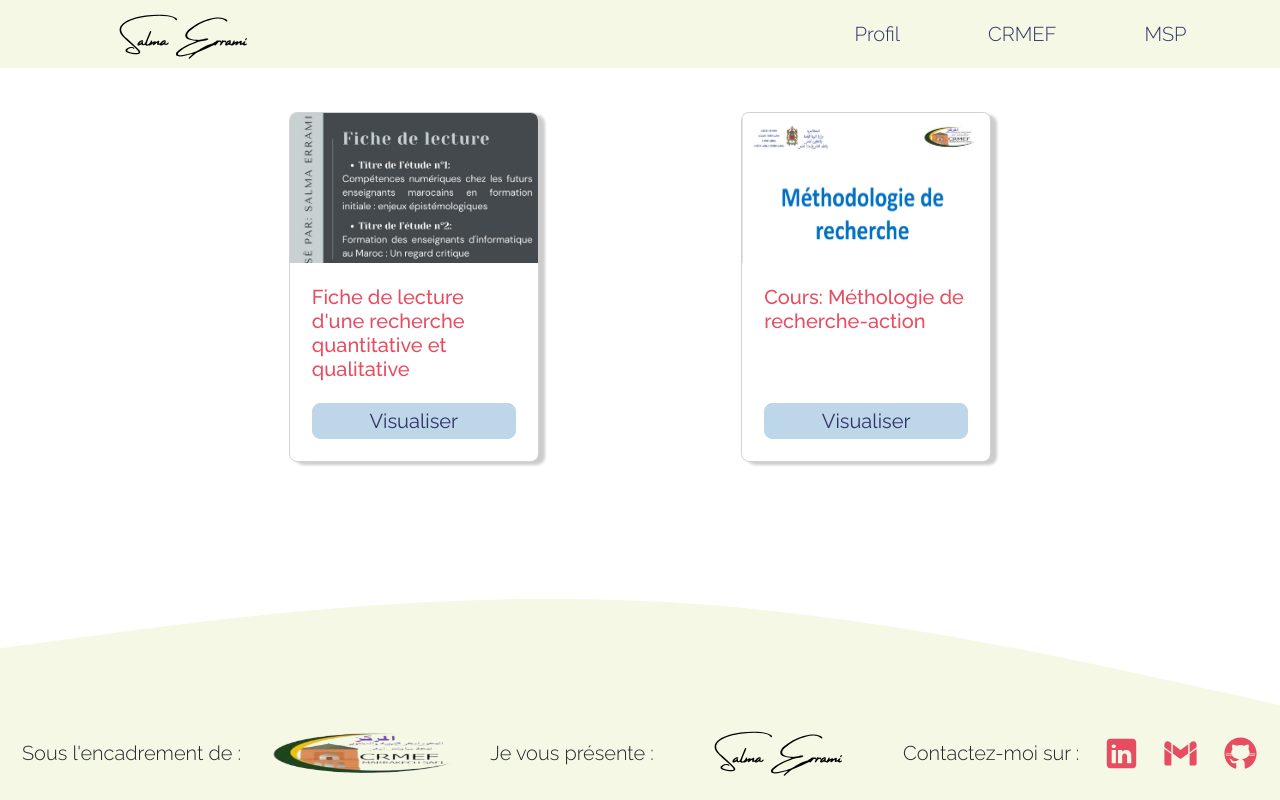
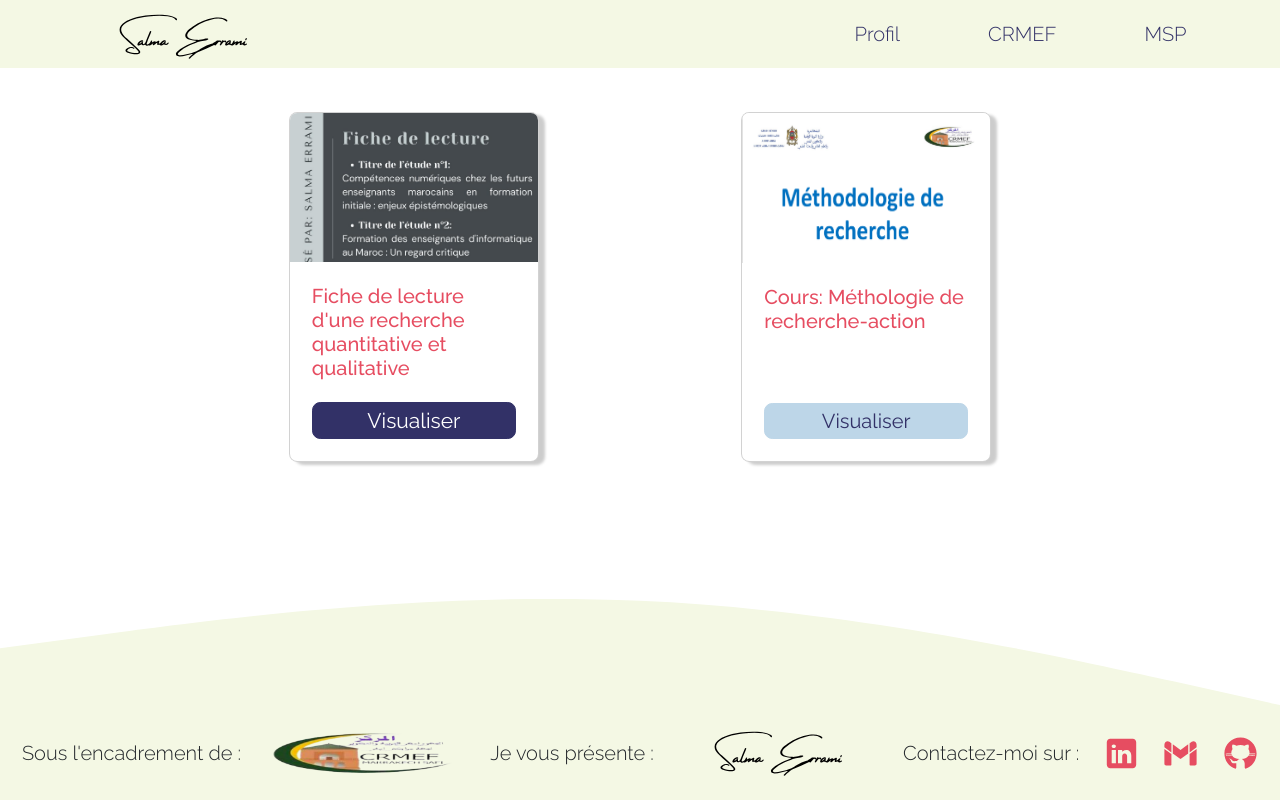
Before and after one commit to Salma-err/react-portfolio, a React (Vite) app: page /crmef/MRA in a window 1280 px wide. In both pictures the pointer is over the link 413 px from the left and 1350 px from the top of the page. Shown: the part 929-1729 px from the top of the page. Built offline with nearby package versions, Linux system fonts and the light colour scheme; a web font is replaced by a local one.

Commit message:
third commit

```diff
--- a/src/index.css
+++ b/src/index.css
@@ -246,6 +246,12 @@ span {
   font-size: 20px;
   color: var(--blue);
 }
+.card .card-body .btn:hover {
+  background-color: var(--blue);
+  border: 1px solid var(--blue);
+  font-size: 21px;
+  color: white;
+}
 .card .card-body h6 {
   font-size: 15px;
   font-family: "Handlee", cursive !important;
```
